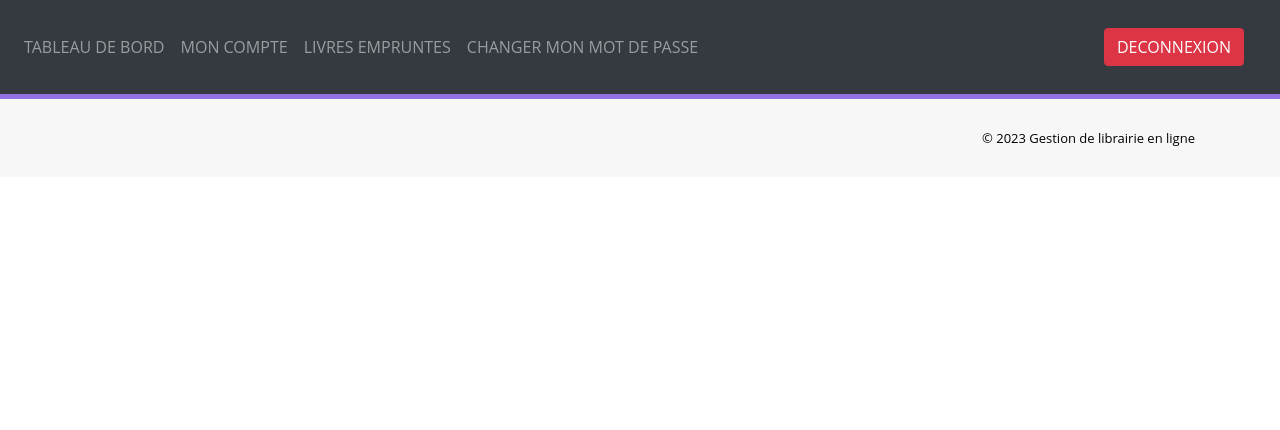
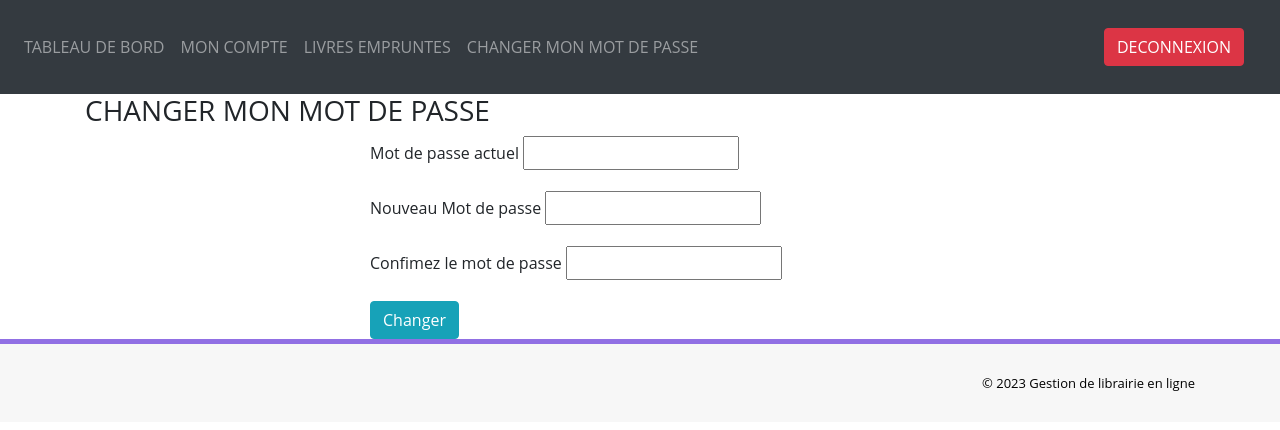
Before and after one commit to Dlaria/online_library_part_1, a PHP site: page /online_library_part_1/change-password.php in a window 1280 px wide. Shown: the top 430 px of the page. Run offline with PHP 8.4, Linux system fonts and the light colour scheme; a user stored in the database is signed in; some libraries are stand-ins or nearby versions.

Commit message:
change-password est fonctionnel

```diff
--- a/online_library/change-password.php
+++ b/online_library/change-password.php
@@ -5,17 +5,45 @@ session_start();
 // On inclue le fichier de configuration et de connexion � la base de donn�es
 include('includes/config.php');
 
+if(strlen($_SESSION['login'])==0){
 	// Si l'utilisateur n'est pas logue, on le redirige vers la page de login (index.php)
+    header('location:index.php');
+}else{
 	// sinon, on peut continuer,
 	// si le formulaire a ete envoye : $_POST['change'] existe
+	if (true === isset($_POST['change'])){
 		// On recupere le mot de passe et on le crypte (fonction php password_hash)
+		$password = password_hash($_POST['password'], PASSWORD_DEFAULT);
+
 		// On recupere l'email de l'utilisateur dans le tabeau $_SESSION
+		$email = $_SESSION['login'];
+
 		// On cherche en base l'utilisateur avec ce mot de passe et cet email
+		$sql = "SELECT EmailId, Password FROM tblreaders WHERE EmailId=:email";
+		$query = $dbh->prepare($sql);
+		$query->bindParam(':email',$email,PDO::PARAM_STR);
+		$query->execute();
+		$result = $query->fetch(PDO::FETCH_OBJ);
+
+		if (!empty($result) && password_verify($_POST['password'], $result->Password)){
 			// Si le resultat de recherche n'est pas vide
 			// On met a jour en base le nouveau mot de passe (tblreader) pour ce lecteur
+			$newPassword = password_hash($_POST['newPassword'], PASSWORD_DEFAULT);
+			$sql = "UPDATE tblreaders SET Password=:newPassword WHERE EmailId=:email";
+			$query = $dbh->prepare($sql);
+			$query->bindParam(':email',$email,PDO::PARAM_STR);
+			$query->bindParam(':newPassword',$newPassword,PDO::PARAM_STR);
+			$query->execute();
 			// On stocke le message d'operation reussie
+			$message = "Votre mot de passe a bien été changer";
+		}else{
 			// sinon (resultat de recherche vide)
 			// On stocke le message "mot de passe invalide"
+			$erreurs = "Mot de passe invalide";
+		}
+
+	}
+}
 
 ?>
 <!DOCTYPE html>
@@ -39,16 +67,75 @@ include('includes/config.php');
 <script type="text/javascript">
 	/* On cree une fonction JS valid() qui verifie si les deux mots de passe saisis sont identiques
 	Cette fonction retourne un booleen*/
+	let valid = () => {
+            let message = document.getElementById("message")
+            let newPassword = document.getElementById("newPassword")
+            let checkPassword = document.getElementById('checkPassword')
+            if(newPassword.value === checkPassword.value){
+            // TRUE si les mots de passe saisis dans le formulaire sont identiques
+			return true;
+        }
+        else{
+            // FALSE sinon
+            message.innerHTML = 'Invalide';
+            message.style.color = 'red';
+            return false;
+        }
+        }
 </script>
 
 <body>
 	<!-- Mettre ici le code CSS de mise en forme des message de succes ou d'erreur -->
 	<?php include('includes/header.php'); ?>
 	<!--On affiche le titre de la page : CHANGER MON MOT DE PASSE-->
+	<div class="container">
+       <div class="row">
+           <div class="col">
+               <h3>CHANGER MON MOT DE PASSE</h3>
+           </div>
+       </div>
 	   <!--  Si on a une erreur, on l'affiche ici -->
+	   <?php
+    if (isset($erreurs)){
+        ?>
+            <p><?php
+             echo $erreurs;
+            ?></p>
+        <?php
+    }
+    ?>
 		<!--  Si on a un message, on l'affiche ici -->
+	<?php
+    if (isset($message)){
+        ?>
+            <p><?php
+             echo $message;
+            ?></p>
+        <?php
+    }
+    ?>
+	<!--On affiche le formulaire-->
+	<div class="row">
+               <div class="col-xs-12 col-sm-6 col-md-6 col-lg-8 offset-md-3">
+                    <form action="change-password.php" method="post" onSubmit="return valid();">
+                         <div class="form-group">
+                              <label for="password">Mot de passe actuel</label>
+                              <input type="password" name="password" required>
+                         </div>
+                    <div class="form-group">
+                         <label for="newPassword">Nouveau Mot de passe</label>
+                         <input type="password" name="newPassword" id="newPassword" required>
+                    </div>
+                    <div class="form-group">
+                         <label for="checkPassword">Confimez le mot de passe</label>
+                         <input type="password" name="checkPassword" id="checkPassword" required><span id="message"></span>
+                    </div>
+                    <input type="submit" name="change" id="btnSubmit" class="btn btn-info" value ="Changer"/>
+                    </form>
+               </div>
+          </div>
+    </div>
 
-	<!--On affiche le formulaire-->
 	<!-- la fonction de validation de mot de passe est appelee dans la balise form : onSubmit="return valid();"-->
 
 
```
Lines whose indentation alone changed are shown as unchanged.
